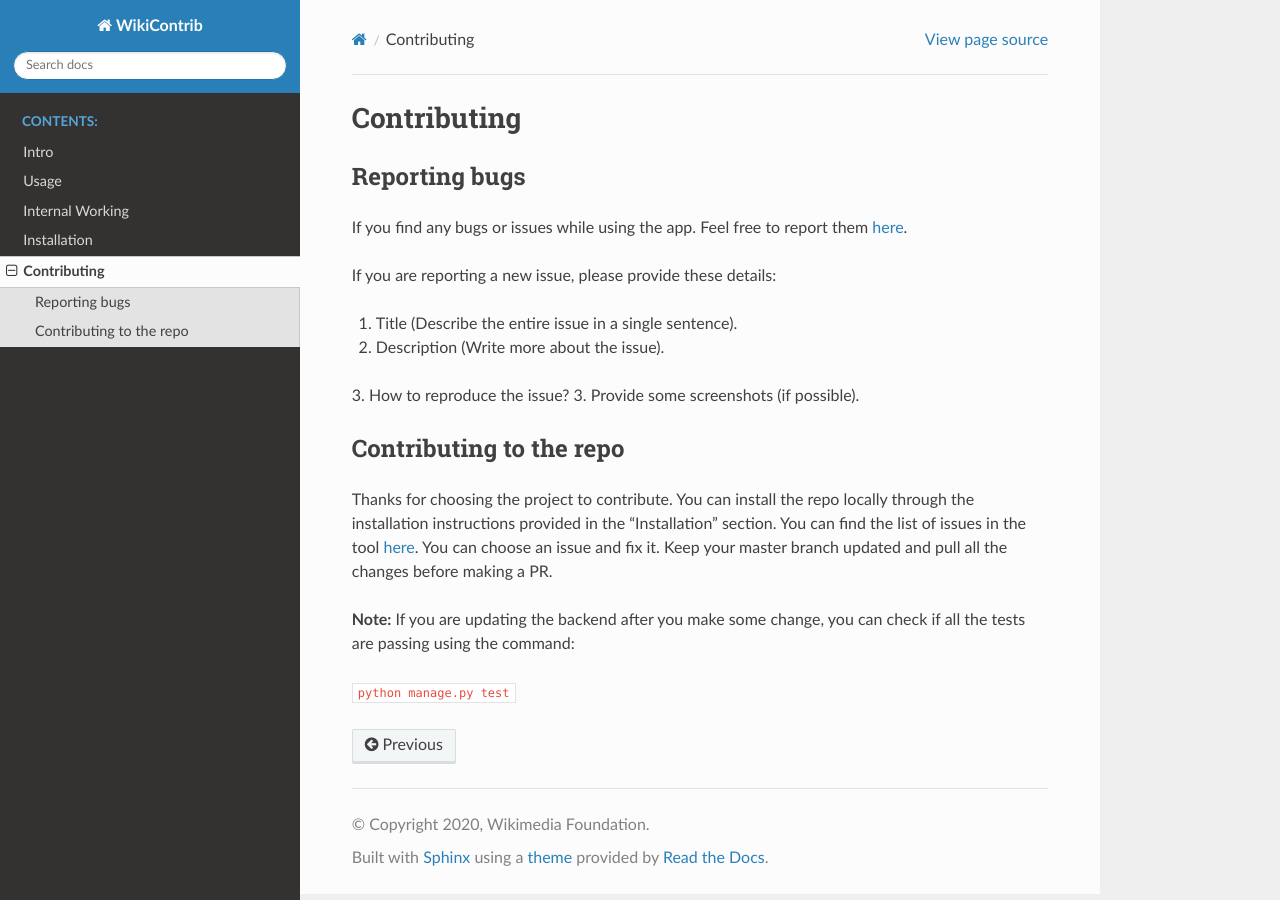
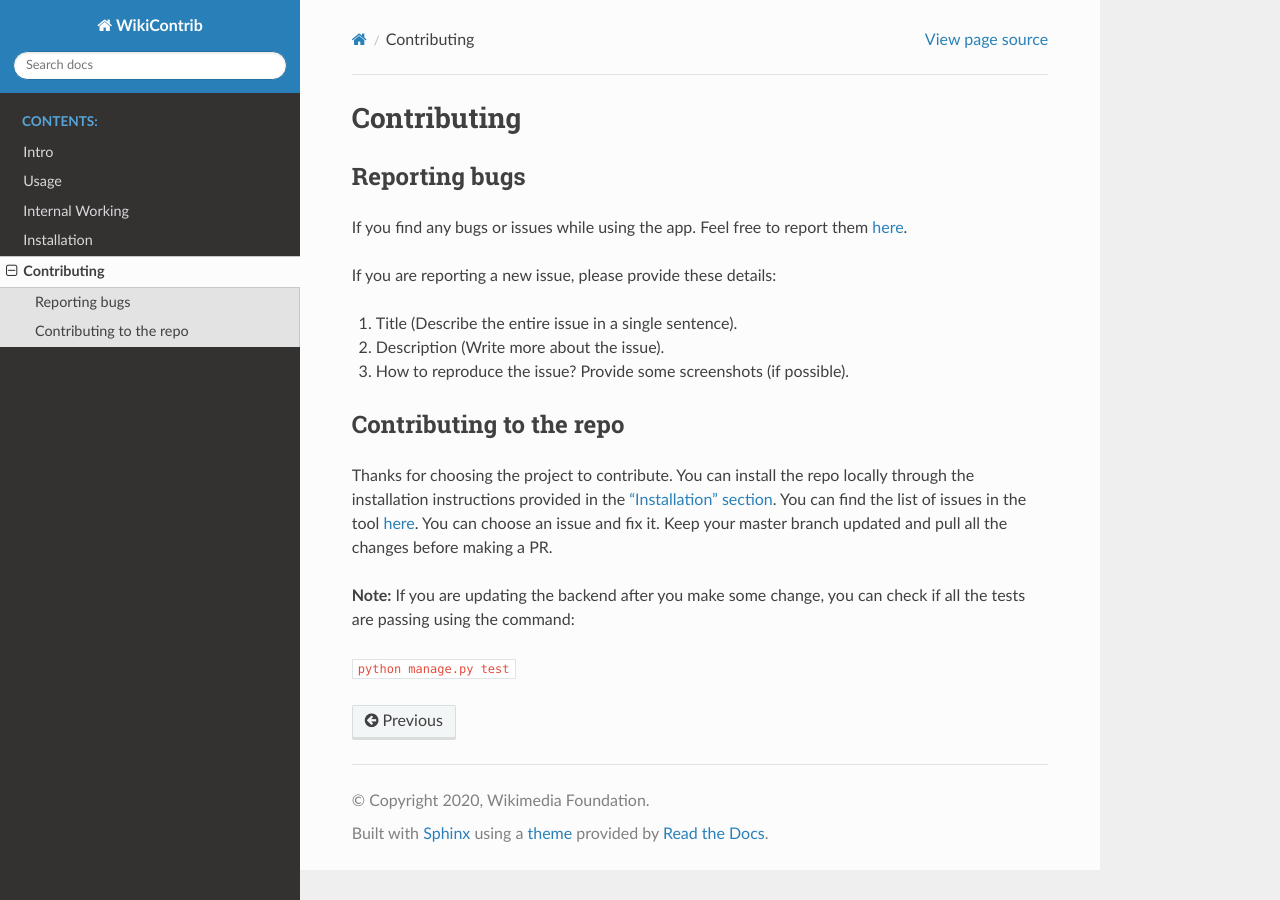
Before and after one commit to wikimedia/WikiContrib, a Sphinx documentation site: the page built from docs/Contributing.rst, in a window 1280 px wide. Built offline with Sphinx 7.4.7 and the Read the Docs theme 2.0.0, drawn with Linux system fonts in a browser that asks for light colours.

Commit message:
Minor Documentation Updates
Added links and removed printing errors.

```diff
--- a/docs/Contributing.rst
+++ b/docs/Contributing.rst
@@ -12,13 +12,13 @@ If you are reporting a new issue, please provide these details:
 1. Title (Describe the entire issue in a single sentence).
 2. Description (Write more about the issue).
 3. How to reproduce the issue?
-3. Provide some screenshots (if possible).
+   Provide some screenshots (if possible).
 
 
 Contributing to the repo
 ========================
 
-Thanks for choosing the project to contribute. You can install the repo locally through the installation instructions provided in the "Installation" section. You can find the list of issues in the tool `here <https://github.com/wikimedia/WikiContrib/issues>`_.
+Thanks for choosing the project to contribute. You can install the repo locally through the installation instructions provided in the `"Installation" section <https://github.com/wikimedia/WikiContrib#getting-started>`_. You can find the list of issues in the tool `here <https://github.com/wikimedia/WikiContrib/issues>`_.
 You can choose an issue and fix it. Keep your master branch updated and pull all the changes before making a PR.
 
 **Note:** If you are updating the backend after you make some change, you can check if all the tests are passing using the command:
```
